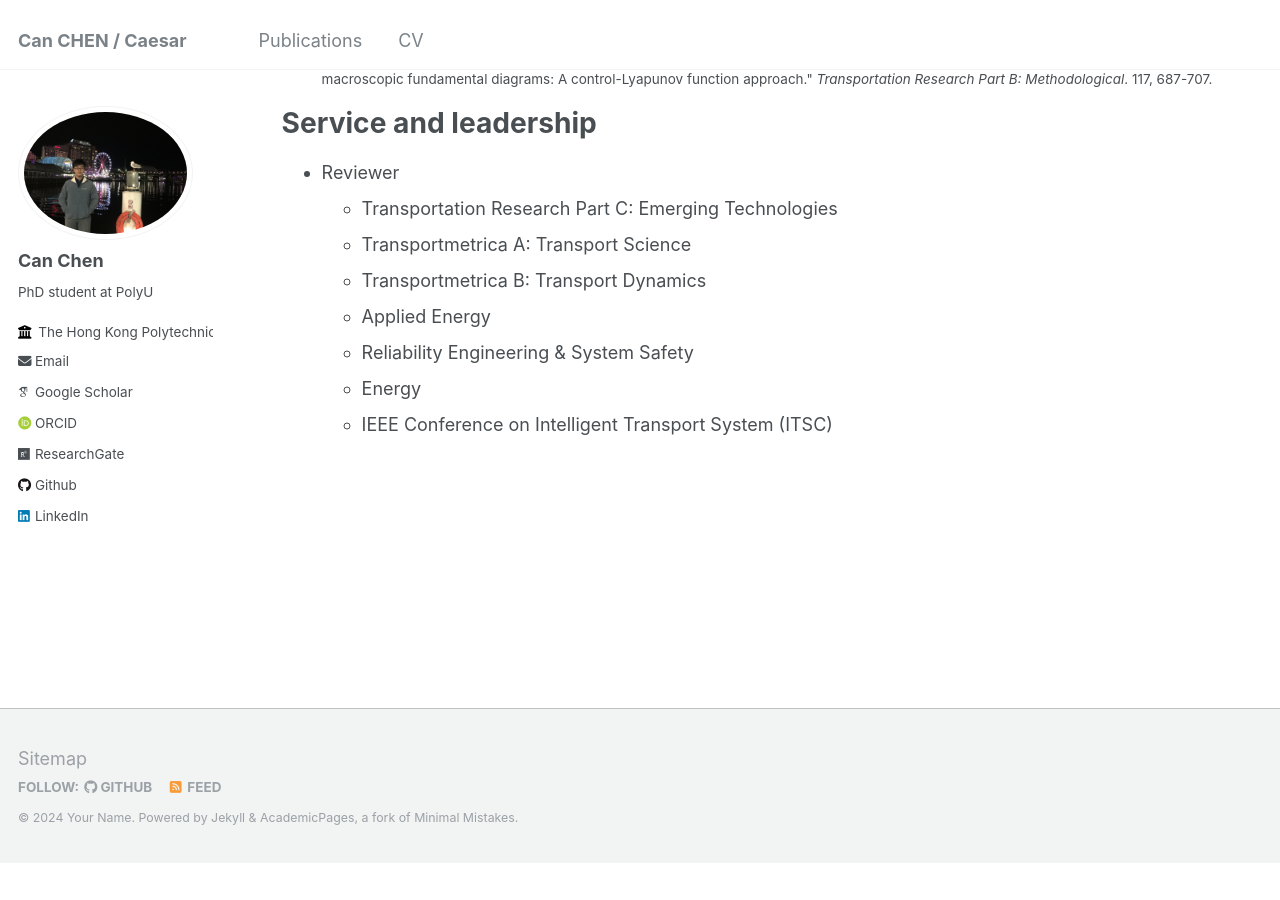
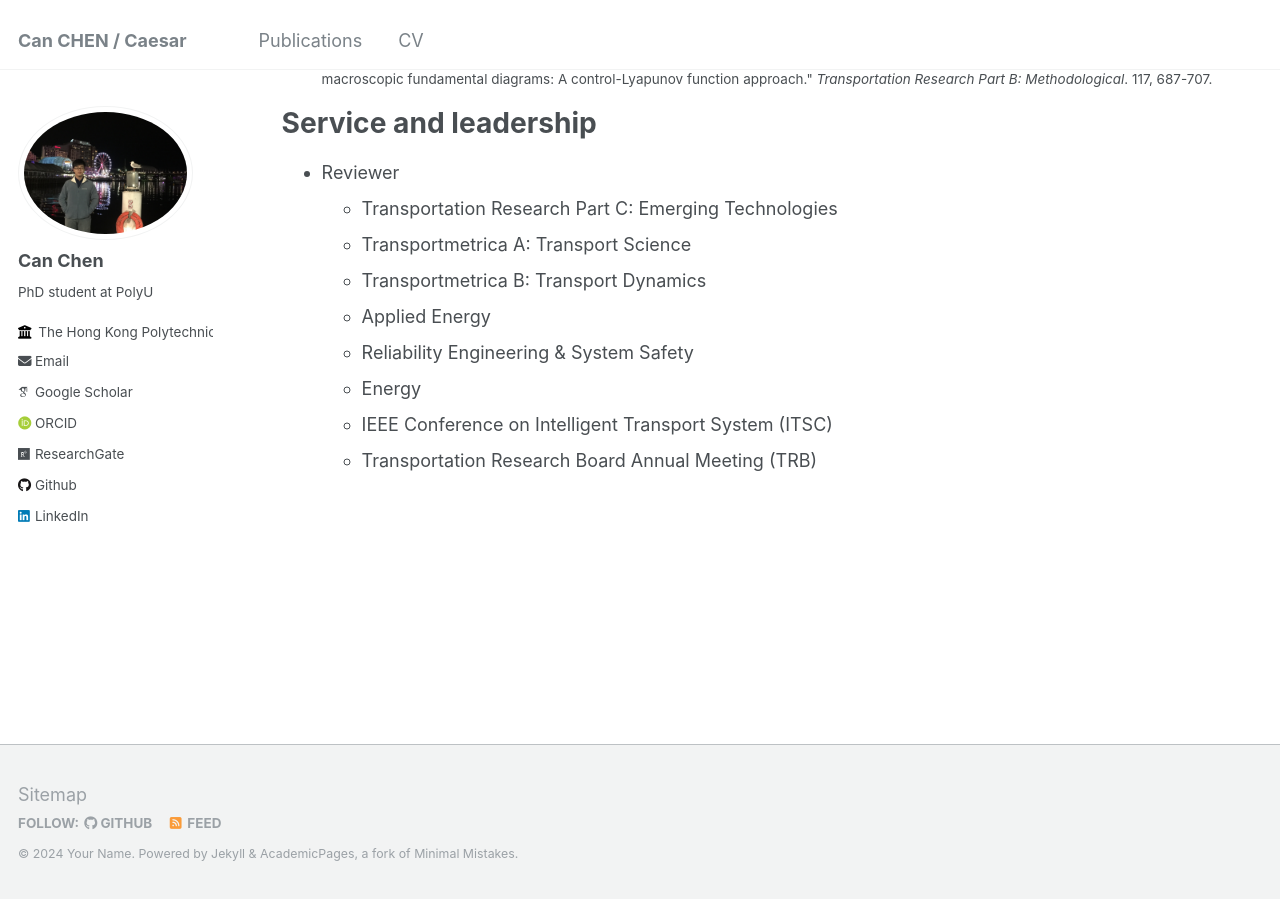
Before and after one commit to CanChen-Caesar/CanChen-Caesar.github.io, a Jekyll site: the page built from _pages/cv.md, in a window 1280 px wide and 900 px high, scrolled down 1754 px. Built offline with Jekyll 4.4.1, drawn with Linux system fonts in a browser that asks for light colours; some web fonts are replaced; before the commit the page ends 2618 px from its top, so only the background shows below that.

Commit message:
Update cv.md

```diff
--- a/_pages/cv.md
+++ b/_pages/cv.md
@@ -63,3 +63,4 @@ Service and leadership
   * Reliability Engineering & System Safety
   * Energy
   * IEEE Conference on Intelligent Transport System (ITSC)
+  * Transportation Research Board Annual Meeting (TRB)
```
